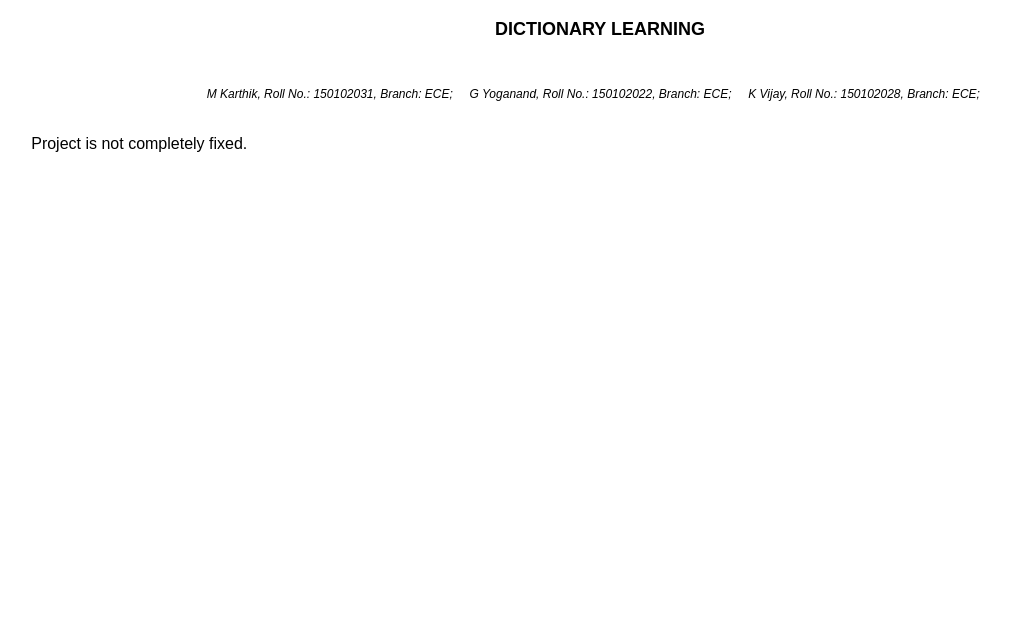
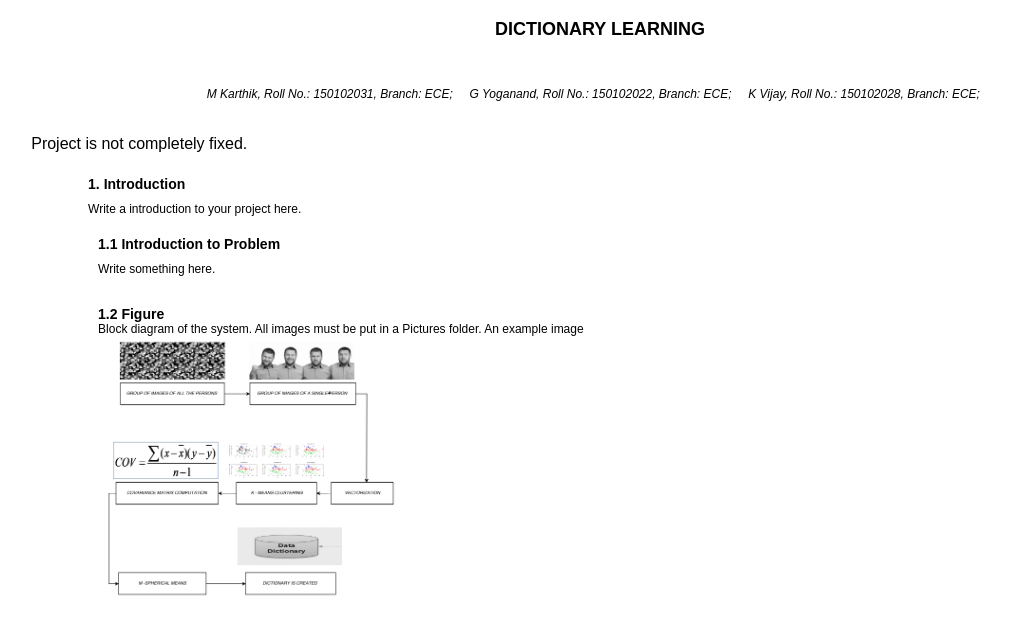
Before and after one commit to indkumar8999/Image-Processing, a plain HTML site: page Project_Report_Template.html in a window 1280 px wide. Shown: the whole page, without its empty margins (40-1050 px from the left). Drawn offline with Linux system fonts and the light colour scheme.

Commit message:
Update Project_Report_Template.html

```diff
--- a/Project_Report_Template.html
+++ b/Project_Report_Template.html
@@ -31,5 +31,37 @@
 				<!-- Project Description -->
 				Project is not completely fixed.
 			</div>
+			<div class="section">
+				<div class="heading">1. Introduction</div>
+				<div class="text">
+
+					<!-- Start edit here  -->
+					Write a introduction to your project here.
+					<!-- Stop edit here -->
+
+				</div>
+
+				<div class="subsection">
+					<div class="heading">1.1 Introduction to Problem</div>
+					<div class="text">
+
+						<!-- Start edit here  -->
+						Write something here.
+						<!-- Stop edit here -->
+					</div>
+				</div>
+
+				<div class="subsection">
+					<div class="heading">1.2 Figure</div>
+					<div class="image">
+
+						<!-- Start edit here  -->
+						Block diagram of the system. All images must be put in a Pictures folder. An example image
+						<img src="Pictures/example1.png" alt="This text displays when the image is umavailable" width="300px" height=""/>
+						<!-- Stop edit here -->
+
+					</div>
+				</div>
+			</div>
 	</body>
 </html>
```
